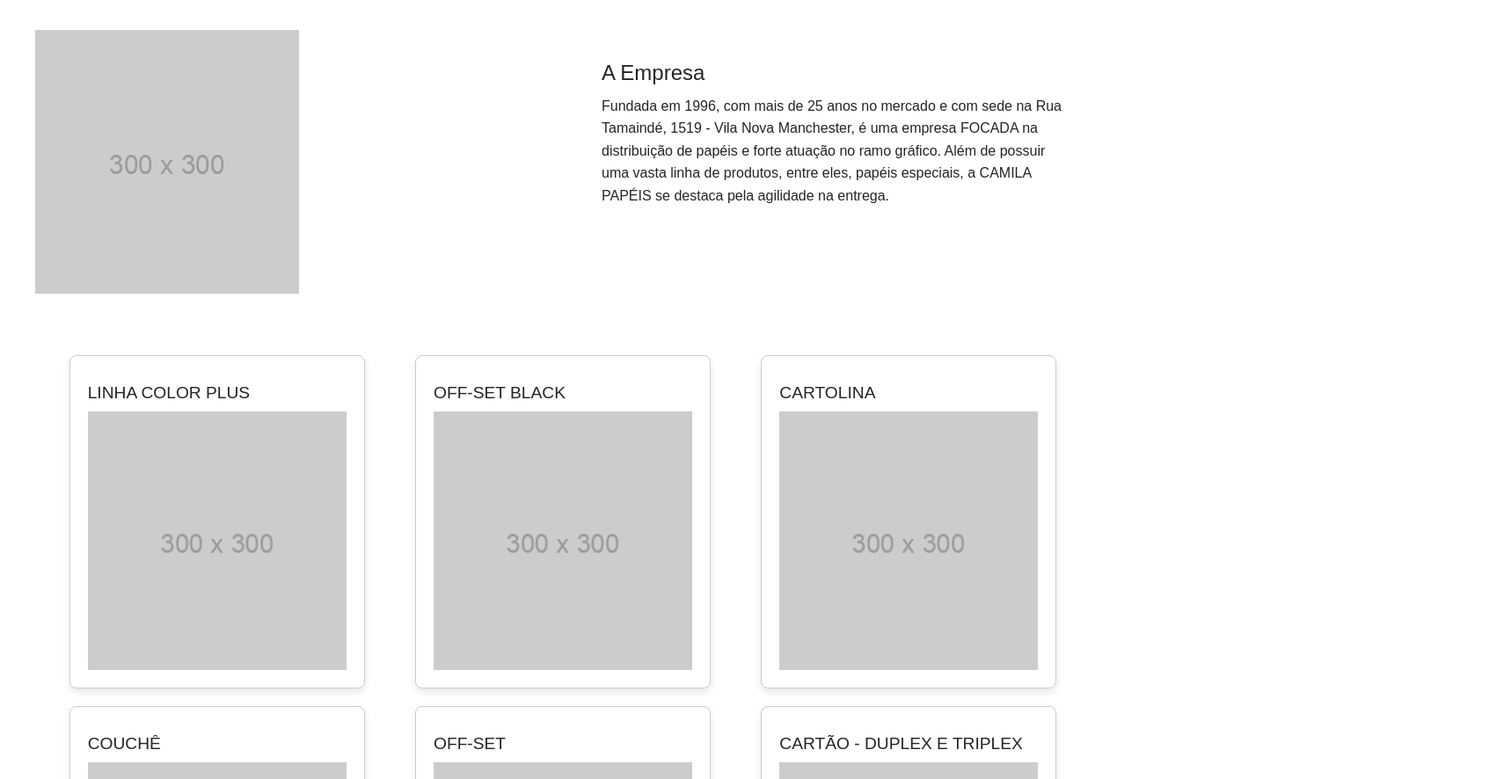
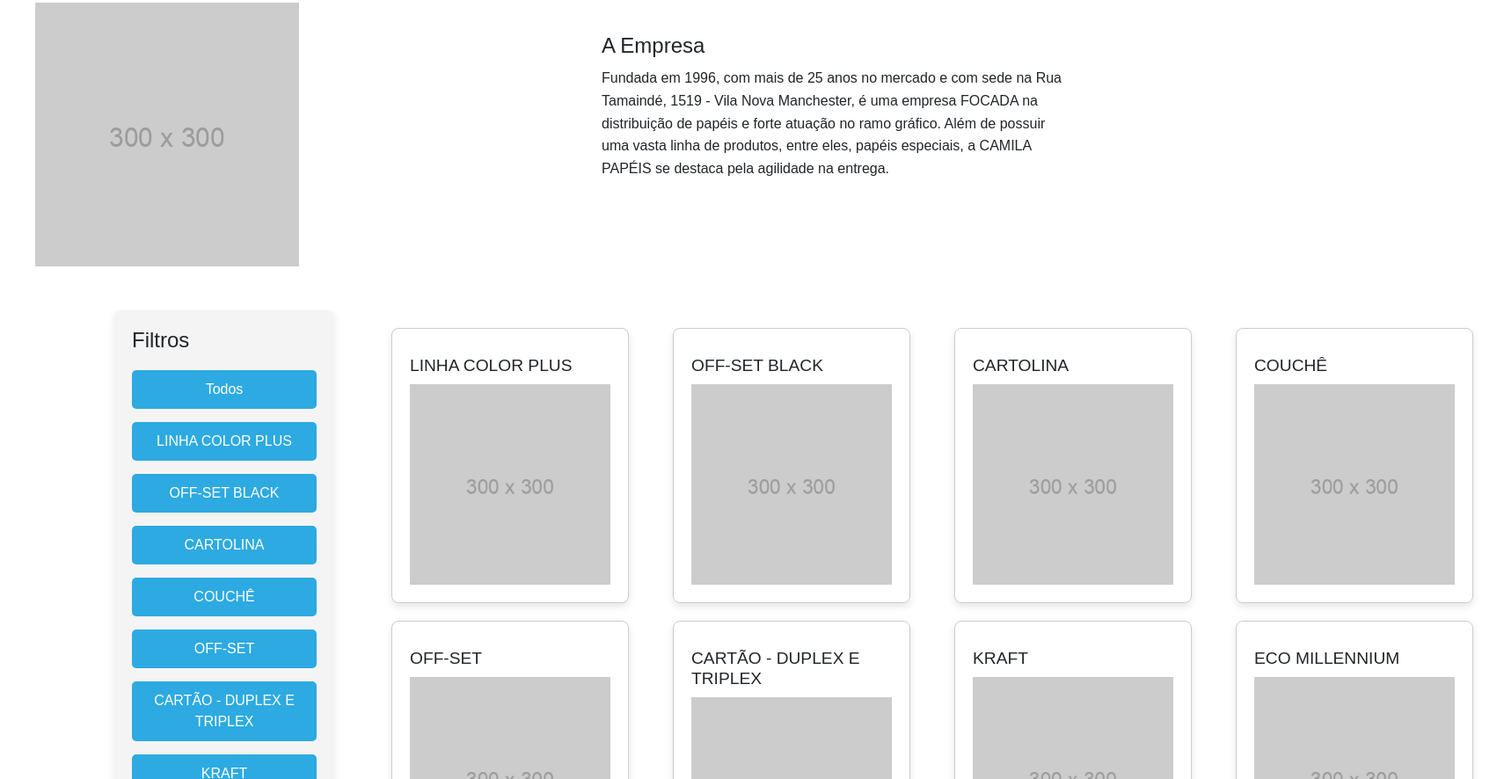
Before and after one commit to yanaguiii/CamilaPap-is, a plain HTML site: page index.html in a window 1280 px wide. Shown: the part 214-1100 px from the top of the page at 88% size, 1710 px wide, since content can reach past the window. Drawn offline with Linux system fonts and the light colour scheme; some packages are replaced by stand-ins of ours; a script that the page names is missing.

Commit message:
Filtro de produtos

```diff
--- a/css/styles.css
+++ b/css/styles.css
@@ -221,15 +221,67 @@
     line-height: 1.6;
 }
 
+.conteudo {
+    display: grid;
+    grid-template-columns: 250px 1fr; /* Sidebar fixa de 250px e a área de produtos ocupa o resto */
+    gap: 30px; /* Espaço entre a sidebar e os produtos */
+    width:100%;
+    max-width: 1200px;
+    margin: auto auto 30px 130px;
+    padding: 0 0 30px 0; /* padding-top, padding-right, padding-bottom, padding-left */
+}
+
+/* Sidebar com os filtros */
+.sidebar {
+    background-color: #f4f4f4;
+    padding: 20px;
+    height: 100vh; /* Altura total da tela */
+    position: sticky; /* Para ficar visível ao rolar a página */
+    top: 0;
+    overflow-y: auto;
+    border-radius: 8px;
+    box-shadow: 0 4px 8px rgba(0, 0, 0, 0.1);
+}
+
+.sidebar h3 {
+    font-size: 1.5em;
+    margin-bottom: 20px;
+}
+
+.sidebar ul {
+    list-style-type: none;
+    padding: 0;
+}
+
+.sidebar li {
+    margin-bottom: 15px;
+}
+
+.sidebar button {
+    width: 100%;
+    padding: 10px;
+    background-color: #2daae1;
+    color: #fff;
+    border: none;
+    border-radius: 5px;
+    cursor: pointer;
+    transition: background-color 0.3s ease;
+}
+
+.sidebar button:hover {
+    background-color: #1b8eb1;
+}
+
 .product-list {
     display: grid;
     grid-template-columns: repeat(auto-fill, minmax(300px, 1fr));
     gap: 20px;
     padding: 20px;
     justify-items: center;
-    max-width: 1200px;
-    margin: 0 auto;
+    max-width: 1400px;
+    margin: 0;
 }
+
 
 
 .product-card {
--- a/index.html
+++ b/index.html
@@ -46,7 +46,6 @@
                     <li><a href="#home">HOME</a></li>
                     <li><a href="#empresa">A EMPRESA</a></li>
                     <li><a href="#produtos">PRODUTOS</a></li>
-                    <li><a href="#dicas">DICAS</a></li>
                     <li><a href="#atendimento">ATENDIMENTO</a></li>
                 </ul>
             </nav>
@@ -76,7 +75,22 @@
         </div>
     </section>
 
-    <section id="produtos" class="product-list"></section>
+
+    <div class="conteudo">
+        <!-- Sidebar de Filtros -->
+        <div class="sidebar">
+          <h3>Filtros</h3>
+          <ul id="filterList">
+            <!-- Os filtros serão gerados dinamicamente -->
+          </ul>
+        </div>
+
+        <!-- Produtos Exibidos -->
+        <div id="produtos" class="product-list">
+          <!-- Produtos serão carregados aqui -->
+        </div>
+      </div>
+
 
 
 
--- a/js/script.js
+++ b/js/script.js
@@ -57,6 +57,42 @@
     return productCard;
 }
 
+function createFilterButtons(products) {
+    const filterList = document.getElementById('filterList');
+
+    // Criar um botão para "Todos" os produtos
+    const allButton = document.createElement('li');
+    const allButtonElement = document.createElement('button');
+    allButtonElement.textContent = 'Todos';
+    allButtonElement.onclick = () => filterProducts('all');
+    allButton.appendChild(allButtonElement);
+    filterList.appendChild(allButton);
+
+    // Criar botões de filtros individuais para cada categoria de produto
+    products.forEach(product => {
+        const filterItem = document.createElement('li');
+        const filterButton = document.createElement('button');
+        filterButton.textContent = product.title;
+        filterButton.onclick = () => filterProducts(product.title);
+        filterItem.appendChild(filterButton);
+        filterList.appendChild(filterItem);
+    });
+}
+
+// Função para filtrar produtos com base no título
+function filterProducts(category) {
+    const products = document.querySelectorAll('.product-card');
+
+    products.forEach(product => {
+        // Mostrar todos os produtos se a categoria for "all"
+        if (category === 'all' || product.querySelector('h3').textContent === category) {
+            product.style.display = 'block';
+        } else {
+            product.style.display = 'none';
+        }
+    });
+}
+
 async function loadProducts() {
     const products = await fetchProducts();
     const productsSection = document.getElementById('produtos');
@@ -64,9 +100,10 @@
         const productCard = createProductCard(product);
         productsSection.appendChild(productCard);
     });
+
+    createFilterButtons(products);
 }
 
-document.addEventListener('DOMContentLoaded', loadProducts);
 
 
 document.addEventListener('DOMContentLoaded', function() {
```
